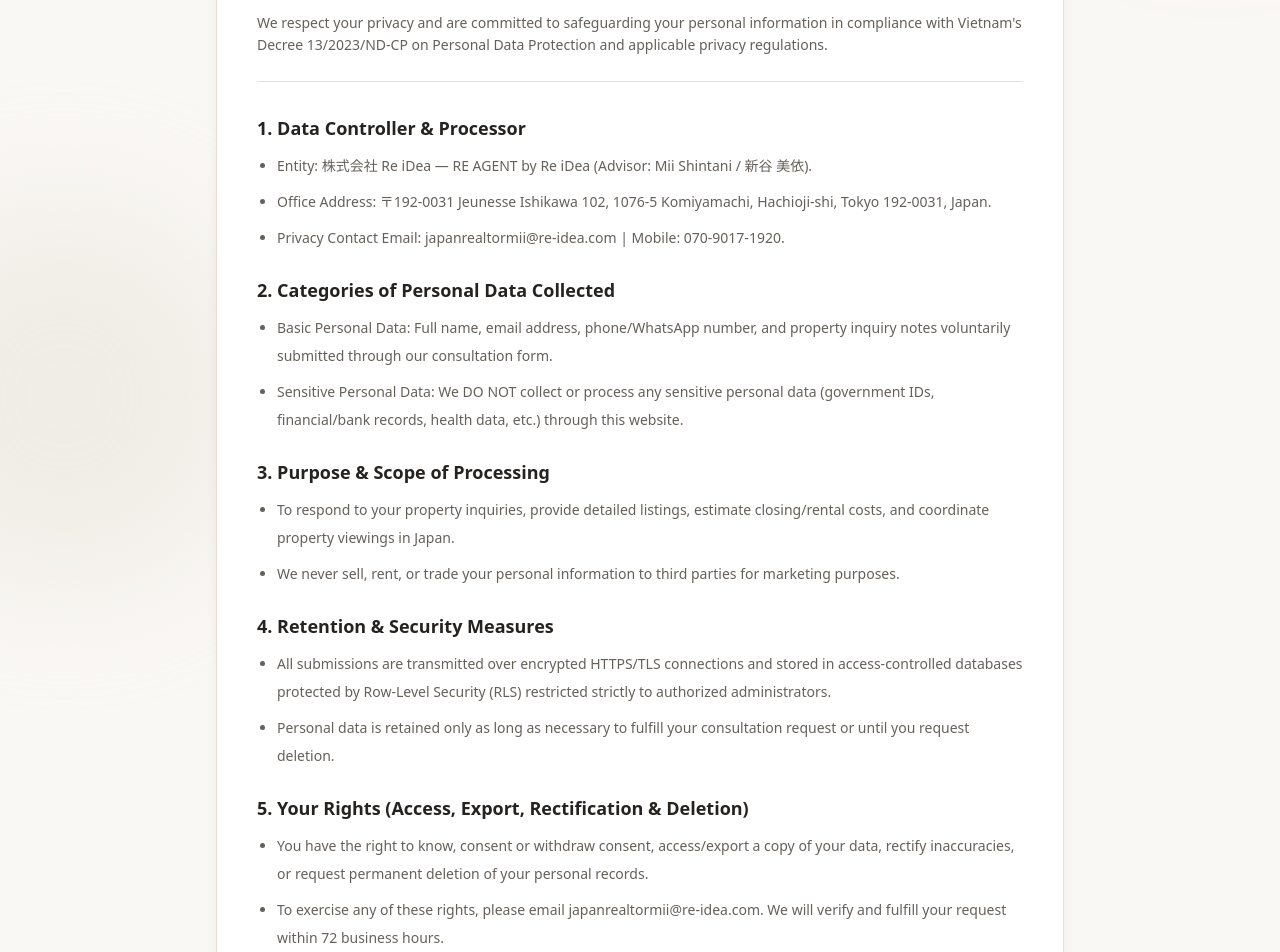
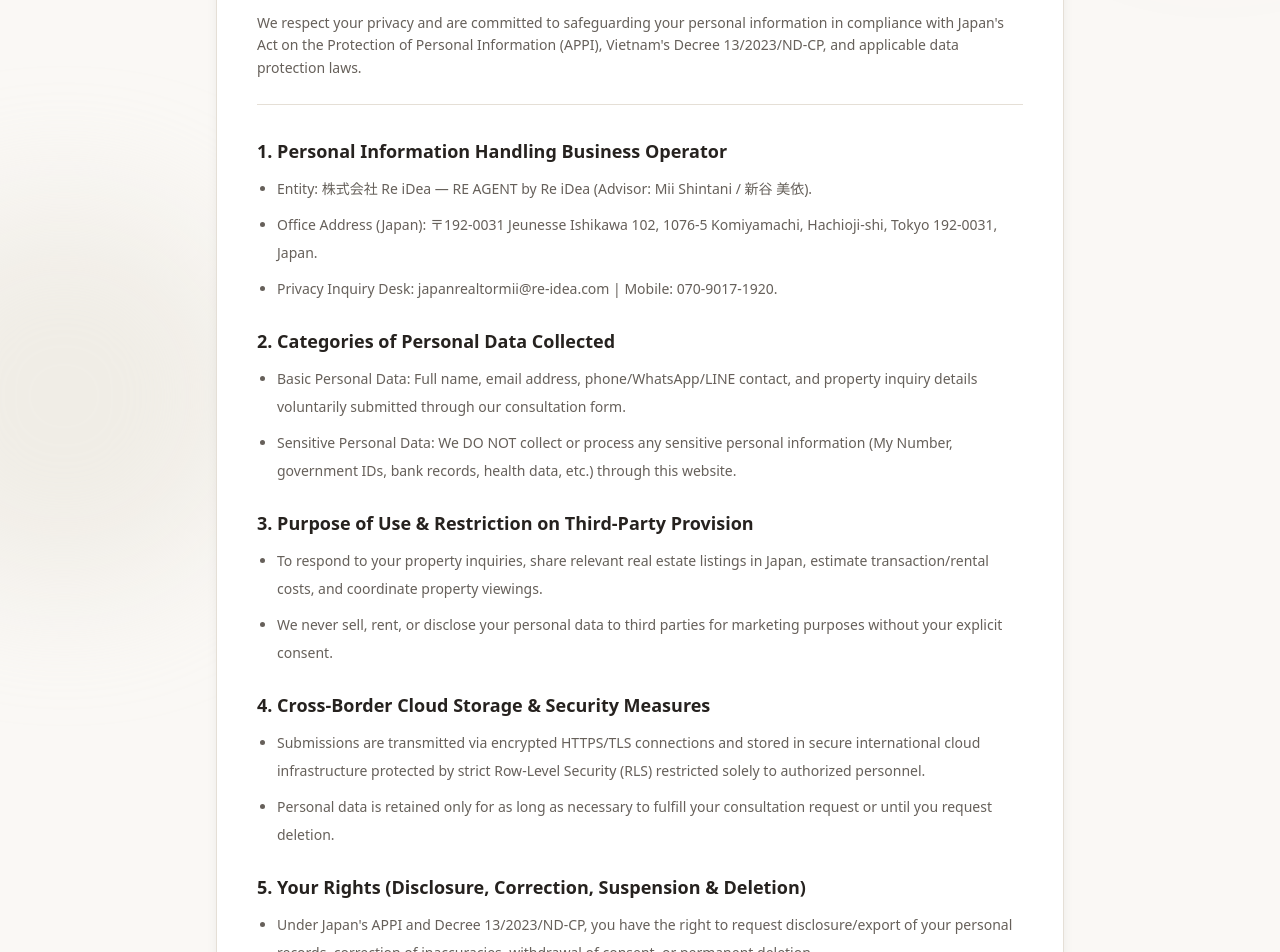
Before and after one commit to TranGiaBao2984/WebsiteBDS, a Next.js app: page /privacy in a window 1280 px wide. Shown: the part 340-1292 px from the top of the page. Built offline with nearby package versions, Linux system fonts and the light colour scheme.

Commit message:
Nâng cấp

```diff
--- a/app/(site)/privacy/page.tsx
+++ b/app/(site)/privacy/page.tsx
@@ -6,138 +6,138 @@ import { SITE } from "@/lib/site";
 
 const PRIVACY_CONTENT = {
   vi: {
-    badge: "BẢO VỆ DỮ LIỆU CÁ NHÂN • NGHỊ ĐỊNH 13/2023/NĐ-CP",
+    badge: "BẢO VỆ DỮ LIỆU CÁ NHÂN • APPI NHẬT BẢN & NGHỊ ĐỊNH 13/2023/NĐ-CP",
     title: "Chính sách Bảo mật & Xử lý Dữ liệu Cá nhân",
     updated: "Cập nhật lần cuối: Tháng 11/2026",
     intro:
-      "Chúng tôi tôn trọng quyền riêng tư và cam kết bảo vệ dữ liệu cá nhân của khách hàng tuân thủ Nghị định 13/2023/NĐ-CP của Chính phủ Việt Nam và pháp luật hiện hành về bảo vệ thông tin cá nhân.",
+      "Chúng tôi tôn trọng quyền riêng tư và cam kết bảo vệ dữ liệu cá nhân của khách hàng tuân thủ Luật Bảo vệ Thông tin Cá nhân Nhật Bản (APPI), Nghị định 13/2023/NĐ-CP của Chính phủ Việt Nam và các quy định pháp luật hiện hành.",
     sections: [
       {
-        heading: "1. Bên kiểm soát và xử lý dữ liệu cá nhân",
+        heading: "1. Đơn vị quản lý và xử lý dữ liệu cá nhân",
         items: [
           `Đơn vị phụ trách: ${SITE.company} — ${SITE.brand} ${SITE.subBrand} (Đại diện tư vấn: Mii Shintani / 新谷 美依).`,
-          `Địa chỉ văn phòng: ${SITE.postalCode} ${SITE.addressJa} (${SITE.addressEn}).`,
-          `Email tiếp nhận yêu cầu về dữ liệu cá nhân: ${SITE.email} | Hotline: ${SITE.hotline}.`,
+          `Địa chỉ văn phòng tại Nhật Bản: ${SITE.postalCode} ${SITE.addressJa} (${SITE.addressEn}).`,
+          `Đầu mối tiếp nhận yêu cầu về dữ liệu cá nhân: ${SITE.email} | Hotline: ${SITE.hotline}.`,
         ],
       },
       {
         heading: "2. Phân loại dữ liệu cá nhân được thu thập",
         items: [
-          "Dữ liệu cá nhân cơ bản: Họ và tên, địa chỉ Email, số điện thoại / WhatsApp, và nội dung yêu cầu tư vấn bất động sản do bạn chủ động cung cấp qua biểu mẫu liên hệ.",
-          "Dữ liệu cá nhân nhạy cảm: Website KHÔNG thu thập, lưu trữ hay xử lý bất kỳ dữ liệu cá nhân nhạy cảm nào (số CCCD/hộ chiếu, tài khoản ngân hàng, hồ sơ y tế, tôn giáo...).",
+          "Dữ liệu cá nhân cơ bản: Họ và tên, địa chỉ Email, số điện thoại / WhatsApp / LINE, và nội dung yêu cầu tư vấn bất động sản do bạn chủ động cung cấp qua biểu mẫu liên hệ.",
+          "Dữ liệu cá nhân nhạy cảm: Website KHÔNG thu thập, lưu trữ hay xử lý bất kỳ dữ liệu cá nhân nhạy cảm nào (số My Number, CCCD/hộ chiếu, tài khoản ngân hàng, hồ sơ y tế, tôn giáo...).",
         ],
       },
       {
-        heading: "3. Mục đích và phạm vi xử lý dữ liệu",
+        heading: "3. Mục đích sử dụng và giới hạn cung cấp cho bên thứ ba",
         items: [
-          "Liên hệ phản hồi câu hỏi, cung cấp thông tin chi tiết căn nhà, báo giá chi phí sang tên/thuê nhà và sắp xếp lịch xem bất động sản theo đúng yêu cầu của bạn.",
-          "Dữ liệu tuyệt đối không được bán, cho thuê hoặc chia sẻ cho bên thứ ba phục vụ mục đích quảng cáo ngoài phạm vi tư vấn bất động sản bạn đã đồng ý.",
+          "Liên hệ phản hồi câu hỏi, cung cấp thông tin chi tiết bất động sản tại Nhật Bản, dự toán chi phí mua bán/thuê nhà và sắp xếp lịch xem nhà theo đúng yêu cầu của bạn.",
+          "Dữ liệu tuyệt đối không được bán, cho thuê hoặc chia sẻ cho bên thứ ba phục vụ mục đích tiếp thị ngoài phạm vi tư vấn bất động sản mà bạn đã đồng ý.",
         ],
       },
       {
-        heading: "4. Thời gian lưu trữ & Biện pháp bảo mật",
+        heading: "4. Lưu trữ đám mây quốc tế & Biện pháp bảo mật",
         items: [
-          "Thông tin được lưu trữ trên hệ thống cơ sở dữ liệu đám mây có mã hóa đường truyền HTTPS/TLS và áp dụng cơ chế phân quyền truy cập nghiêm ngặt (Row-Level Security) chỉ dành cho quản trị viên được ủy quyền.",
+          "Thông tin được lưu trữ trên hạ tầng cơ sở dữ liệu đám mây quốc tế đạt chuẩn bảo mật, áp dụng mã hóa đường truyền HTTPS/TLS và cơ chế kiểm soát truy cập nghiêm ngặt (Row-Level Security) chỉ dành cho quản trị viên được ủy quyền.",
           "Dữ liệu chỉ được lưu giữ trong thời gian cần thiết để hoàn tất quá trình tư vấn giao dịch hoặc cho đến khi bạn yêu cầu xóa bỏ.",
         ],
       },
       {
         heading: "5. Quyền của chủ thể dữ liệu (Xem, Trích xuất, Chỉnh sửa & Xóa)",
         items: [
-          "Theo Nghị định 13/2023/NĐ-CP, bạn có quyền được biết, quyền đồng ý hoặc rút lại sự đồng ý, quyền truy cập để xem, chỉnh sửa, yêu cầu trích xuất bản sao hoặc yêu cầu xóa vĩnh viễn dữ liệu cá nhân của mình.",
-          `Để thực hiện các quyền trên, vui lòng gửi yêu cầu tới email ${SITE.email}. Chúng tôi sẽ xác minh và xử lý yêu cầu của bạn trong vòng 72 giờ làm việc.`,
+          "Theo Luật APPI Nhật Bản và Nghị định 13/2023/NĐ-CP, bạn có quyền được thông báo, đồng ý hoặc rút lại sự đồng ý, yêu cầu truy cập xem, trích xuất bản sao, chỉnh sửa hoặc xóa vĩnh viễn dữ liệu cá nhân của mình.",
+          `Để thực hiện các quyền trên, vui lòng gửi yêu cầu tới email ${SITE.email}. Chúng tôi sẽ xác minh danh tính và xử lý yêu cầu trong vòng 72 giờ làm việc.`,
         ],
       },
     ],
     backHome: "← Quay lại trang chủ",
   },
   en: {
-    badge: "PERSONAL DATA PROTECTION • DECREE 13/2023/ND-CP",
+    badge: "PERSONAL DATA PROTECTION • JAPAN APPI & DECREE 13/2023/ND-CP",
     title: "Privacy & Personal Data Processing Policy",
     updated: "Last updated: November 2026",
     intro:
-      "We respect your privacy and are committed to safeguarding your personal information in compliance with Vietnam's Decree 13/2023/ND-CP on Personal Data Protection and applicable privacy regulations.",
+      "We respect your privacy and are committed to safeguarding your personal information in compliance with Japan's Act on the Protection of Personal Information (APPI), Vietnam's Decree 13/2023/ND-CP, and applicable data protection laws.",
     sections: [
       {
-        heading: "1. Data Controller & Processor",
+        heading: "1. Personal Information Handling Business Operator",
         items: [
           `Entity: ${SITE.company} — ${SITE.brand} ${SITE.subBrand} (Advisor: Mii Shintani / 新谷 美依).`,
-          `Office Address: ${SITE.postalCode} ${SITE.addressEn}.`,
-          `Privacy Contact Email: ${SITE.email} | Mobile: ${SITE.hotline}.`,
+          `Office Address (Japan): ${SITE.postalCode} ${SITE.addressEn}.`,
+          `Privacy Inquiry Desk: ${SITE.email} | Mobile: ${SITE.hotline}.`,
         ],
       },
       {
         heading: "2. Categories of Personal Data Collected",
         items: [
-          "Basic Personal Data: Full name, email address, phone/WhatsApp number, and property inquiry notes voluntarily submitted through our consultation form.",
-          "Sensitive Personal Data: We DO NOT collect or process any sensitive personal data (government IDs, financial/bank records, health data, etc.) through this website.",
+          "Basic Personal Data: Full name, email address, phone/WhatsApp/LINE contact, and property inquiry details voluntarily submitted through our consultation form.",
+          "Sensitive Personal Data: We DO NOT collect or process any sensitive personal information (My Number, government IDs, bank records, health data, etc.) through this website.",
         ],
       },
       {
-        heading: "3. Purpose & Scope of Processing",
+        heading: "3. Purpose of Use & Restriction on Third-Party Provision",
         items: [
-          "To respond to your property inquiries, provide detailed listings, estimate closing/rental costs, and coordinate property viewings in Japan.",
-          "We never sell, rent, or trade your personal information to third parties for marketing purposes.",
+          "To respond to your property inquiries, share relevant real estate listings in Japan, estimate transaction/rental costs, and coordinate property viewings.",
+          "We never sell, rent, or disclose your personal data to third parties for marketing purposes without your explicit consent.",
         ],
       },
       {
-        heading: "4. Retention & Security Measures",
+        heading: "4. Cross-Border Cloud Storage & Security Measures",
         items: [
-          "All submissions are transmitted over encrypted HTTPS/TLS connections and stored in access-controlled databases protected by Row-Level Security (RLS) restricted strictly to authorized administrators.",
-          "Personal data is retained only as long as necessary to fulfill your consultation request or until you request deletion.",
+          "Submissions are transmitted via encrypted HTTPS/TLS connections and stored in secure international cloud infrastructure protected by strict Row-Level Security (RLS) restricted solely to authorized personnel.",
+          "Personal data is retained only for as long as necessary to fulfill your consultation request or until you request deletion.",
         ],
       },
       {
-        heading: "5. Your Rights (Access, Export, Rectification & Deletion)",
+        heading: "5. Your Rights (Disclosure, Correction, Suspension & Deletion)",
         items: [
-          "You have the right to know, consent or withdraw consent, access/export a copy of your data, rectify inaccuracies, or request permanent deletion of your personal records.",
-          `To exercise any of these rights, please email ${SITE.email}. We will verify and fulfill your request within 72 business hours.`,
+          "Under Japan's APPI and Decree 13/2023/ND-CP, you have the right to request disclosure/export of your personal records, correction of inaccuracies, withdrawal of consent, or permanent deletion.",
+          `To exercise any of these rights, please contact ${SITE.email}. We will verify your identity and respond within 72 business hours.`,
         ],
       },
     ],
     backHome: "← Back to Home",
   },
   ja: {
-    badge: "個人情報保護方針 • 政令第13/2023/ND-CP号準拠",
+    badge: "個人情報保護方針 • 個人情報保護法（APPI）準拠",
     title: "プライバシーポリシー（個人情報の取り扱いについて）",
     updated: "最終更新日：2026年11月",
     intro:
-      "当サイトは、お客様のプライバシーを尊重し、ベトナム個人データ保護政令（Decree 13/2023/ND-CP）および関連法令に基づき個人情報を適切に保護・管理いたします。",
+      "当サイトは、お客様のプライバシーを尊重し、日本国の「個人情報の保護に関する法律（個人情報保護法）」および関連法令を遵守して、個人情報を適正に取得・管理・保護いたします。",
     sections: [
       {
-        heading: "1. 個人情報取扱事業者",
+        heading: "1. 個人情報取扱事業者の名称および住所",
         items: [
           `事業者名：${SITE.company} — ${SITE.brand} ${SITE.subBrand}（担当：新谷 美依 / Mii Shintani）`,
           `所在地：${SITE.postalCode} ${SITE.addressJa}`,
-          `お問い合わせ窓口：${SITE.email} / TEL：${SITE.hotline}`,
+          `個人情報に関するお問い合わせ窓口：${SITE.email} / TEL：${SITE.hotline}`,
         ],
       },
       {
         heading: "2. 取得する個人情報の項目",
         items: [
-          "基本個人データ：お問い合わせフォームよりお客様ご自身が入力されたお名前、メールアドレス、電話番号（WhatsApp）、および物件に関するご相談内容。",
-          "機微（センシティブ）情報：当サイトでは、マイナンバー・パスポート番号・銀行口座情報・健康状態等の機微な個人情報は一切取得いたしません。",
+          "基本情報：お問い合わせフォームよりお客様ご自身が入力されたお名前、メールアドレス、お電話番号（WhatsApp・LINE等）、および不動産に関するご相談内容。",
+          "要配慮個人情報：当サイトでは、マイナンバー（個人番号）、パスポート番号、口座情報、病歴等の要配慮個人情報は一切取得いたしません。",
         ],
       },
       {
-        heading: "3. 利用目的および第三者提供の制限",
+        heading: "3. 個人情報の利用目的および第三者提供の制限",
         items: [
-          "物件情報のご案内、諸費用のお見積もり、内見予約の調整など、不動産取引に関するご相談への対応のみに利用いたします。",
-          "お客様の同意なく個人情報を第三者へ販売・貸与・提供することは一切ありません。",
+          "物件情報のご案内、購入・賃貸に伴う諸費用のお見積もり、内見日程の調整など、不動産取引に関するご相談への対応のみに利用いたします。",
+          "法令に基づく場合を除き、お客様の事前の同意なく個人情報を第三者へ販売・貸与・提供することは一切ありません。",
         ],
       },
       {
-        heading: "4. 安全管理措置および保管期間",
+        heading: "4. 安全管理措置およびクラウド環境での保管",
         items: [
-          "通信の暗号化（HTTPS/TLS）および厳格なアクセス制御（Row-Level Security）を備えたクラウド環境にて安全に保管いたします。",
-          "個人情報はご相談対応の完了に必要な期間、またはお客様から削除のご請求があるまで保管いたします。",
+          "通信の暗号化（HTTPS/TLS）および厳格なアクセス制御（Row-Level Security）を備えた国際基準のクラウドサーバーにて安全に管理し、不正アクセスや漏えいの防止に努めます。",
+          "個人情報はご相談対応の完了に必要な期間、またはお客様から削除のご請求があるまで適切に保管いたします。",
         ],
       },
       {
-        heading: "5. 開示・訂正・利用停止・削除のご請求",
+        heading: "5. 保有個人データの開示・訂正・利用停止・削除等のご請求",
         items: [
-          "お客様は、ご自身の個人情報の開示・写しの提供、訂正、同意の撤回、および完全削除を請求する権利を有します。",
-          `ご希望の場合は ${SITE.email} までご連絡ください。ご本人確認のうえ、72営業時間以内に対応いたします。`,
+          "お客様は、個人情報保護法に基づき、ご自身の保有個人データの開示・写しの交付、内容の訂正・追加、利用停止・消去、ならびに同意の撤回を請求することができます。",
+          `ご請求の際は ${SITE.email} までご連絡ください。ご本人様確認のうえ、72営業時間以内（土日祝を除く）に速やかに対応いたします。`,
         ],
       },
     ],
--- a/package.json
+++ b/package.json
@@ -15,11 +15,11 @@
     "@supabase/ssr": "^0.12.7",
     "@supabase/supabase-js": "^2.118.0",
     "@tailwindcss/postcss": "^4.3.5",
-    "next": "16.4.2",
+    "next": "^16.4.6",
     "nodemailer": "^10.5.0",
     "postcss": "^8.5.32",
-    "react": "19.3.0",
-    "react-dom": "19.3.0"
+    "react": "^19.3.1",
+    "react-dom": "^19.3.1"
   },
   "devDependencies": {
     "@tailwindcss/turbopack": "^4",
```
Also changed, not shown: 1 other file (tests, documents, lock files or other folders).
